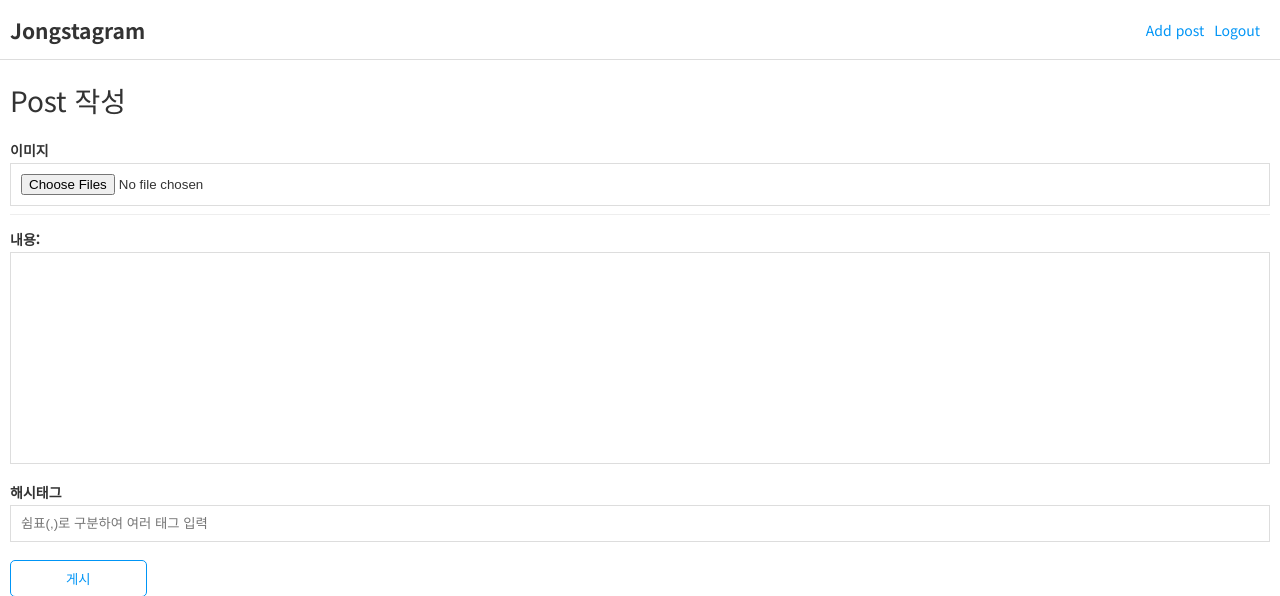
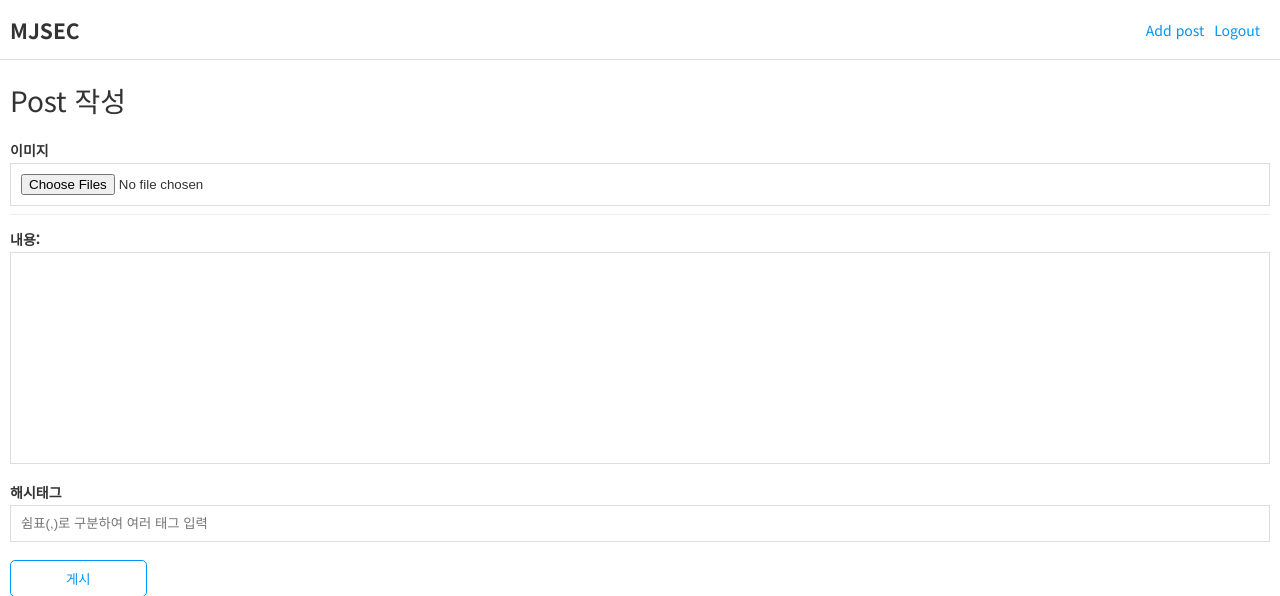
Before and after one commit to MJSEC-MJU/MJSEC_CTF, a Django app: page /posts/post_add/ in a window 1280 px wide. Shown: the top 596 px of the page. Run offline with Django 4.2, Linux system fonts and the light colour scheme.

Commit message:
update mjsec

```diff
--- a/HTML_ATTACK/LOGIN_TAMPERING/jongstagram/templates/nav.html
+++ b/HTML_ATTACK/LOGIN_TAMPERING/jongstagram/templates/nav.html
@@ -1,6 +1,6 @@
 <nav>
     <h1>
-        <a href="{% url 'posts:feeds' %}">Jongstagram</a>
+        <a href="{% url 'posts:feeds' %}">MJSEC</a>
     </h1>
     <a href="{% url 'posts:post_add' %}">Add post</a>
     <a href="{% url 'users:logout' %}">Logout</a>
```
